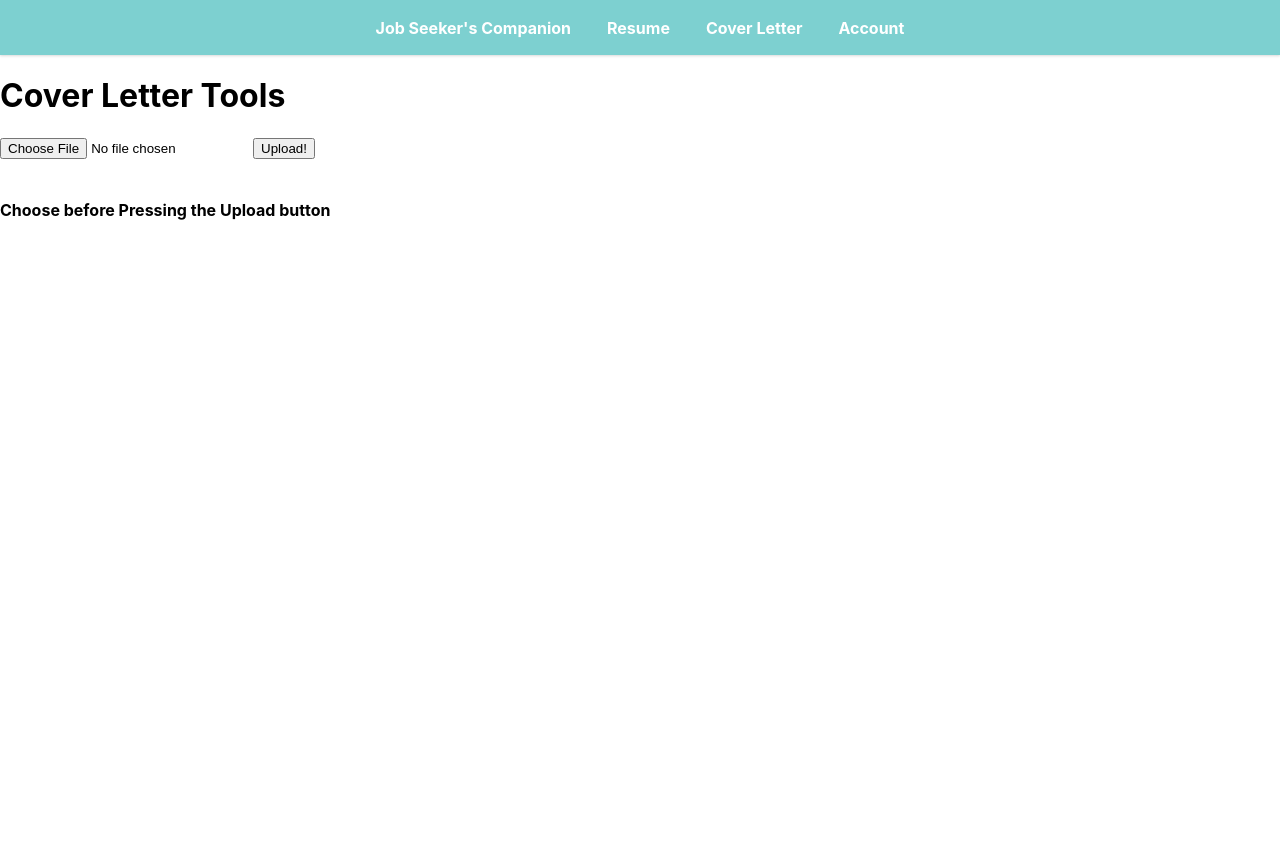
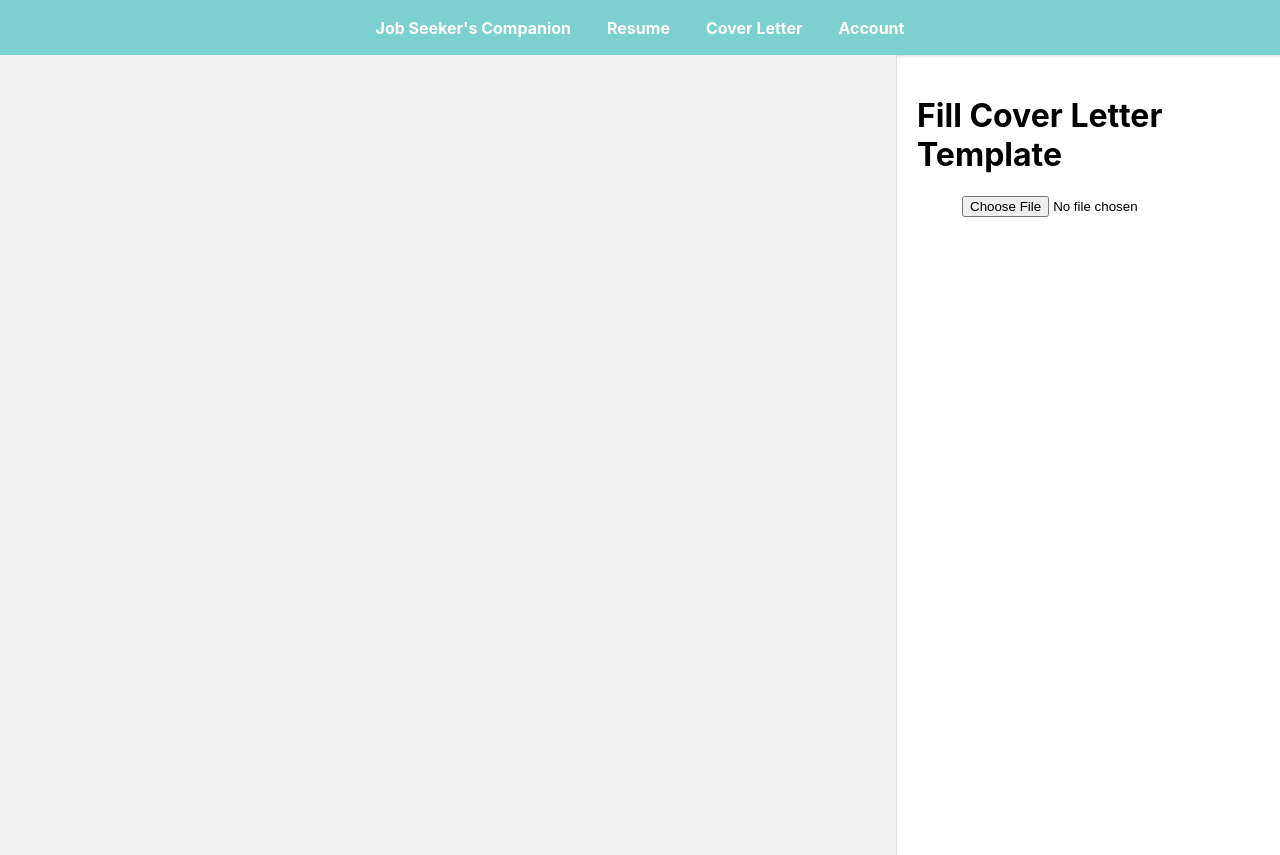
Before and after one commit to calvinbayaua/job-seeker-companion, a React (Vite) app in the folder client/: page /tools/coverletter in a window 1280 px wide. Before the commit the page ends 800 px from the top, so only its background shows below. Built offline with nearby package versions, Linux system fonts and the light colour scheme.

Commit message:
UI Design Changes (1/x)
Combined 'Choose File' and 'Upload' buttons

```diff
--- a/client/src/index.css
+++ b/client/src/index.css
@@ -44,3 +44,58 @@ header > nav > a {
   text-overflow: ellipsis;
   overflow: hidden;
 }
+
+.cl-container {
+  display: flex;
+  flex-direction: row;
+  height: 100vh;
+}
+
+.cl-input {
+  width: 30%;
+  padding: 20px;
+  box-sizing: border-box;
+  border-left: 1px solid #ddd; /* Optional: adds visual separation */
+  overflow-y: auto;
+
+  display: flex;
+  flex-direction: column;
+  align-items: center;
+}
+
+.cl-preview {
+  width: 70%;
+  padding: 20px;
+  box-sizing: border-box;
+  overflow-y: auto;
+  background-color: #f2f2f2;
+}
+
+.upload {
+  margin-bottom: 20px;
+}
+
+.cl-form {
+  display: grid;
+  gap: 17px;
+  margin-bottom: 17px;
+}
+
+.cl-form input {
+  width: 100%;
+  margin-top: 5px;
+  border-radius: 5px;
+  border: 1px solid #d5d4d8;
+  text-indent: 5px;
+}
+
+.cl-form input,
+.cl-form button {
+  min-height: 40px;
+  font-family: "Inter", sans-serif;
+}
+
+.cl-download {
+  width: 74%;
+  min-height: 40px;
+}
--- a/client/src/pages/CoverLetter.jsx
+++ b/client/src/pages/CoverLetter.jsx
@@ -8,17 +8,14 @@ export default function CoverLetter() {
   const [downloadUrl, setDownloadUrl] = useState(null);
 
   // Set selectedFile to new selected file
-  const onFileChange = (event) => {
-    setSelectedFile(event.target.files[0]);
-  };
+  const onFileChange = async (event) => {
+    const file = event.target.files[0];
+    setSelectedFile(file);
 
-  // Send POST request to backend when Upload button is pressed
-  // Initialize fields keys from backend response
-  const onUpload = async () => {
-    if (!selectedFile) return;
+    if (!file) return;
 
     const formData = new FormData();
-    formData.append("myFile", selectedFile, selectedFile.name);
+    formData.append("myFile", file, file.name);
 
     try {
       const response = await axios.post(
@@ -37,10 +34,41 @@ export default function CoverLetter() {
         initialFields[field] = "";
       });
       setFields(initialFields);
-    } catch (error) {
+
+    } catch (err) {
       console.error("Error uploading file:", error);
     }
   };
+
+  // Send POST request to backend when Upload button is pressed
+  // Initialize fields keys from backend response
+  // const onUpload = async () => {
+  //   if (!selectedFile) return;
+
+  //   const formData = new FormData();
+  //   formData.append("myFile", selectedFile, selectedFile.name);
+
+  //   try {
+  //     const response = await axios.post(
+  //       "http://localhost:8080/api/coverletter/upload",
+  //       formData,
+  //       {
+  //         headers: {
+  //           "Content-Type": "multipart/form-data",
+  //         },
+  //       }
+  //     );
+
+  //     // * Consider changing fields directly
+  //     const initialFields = {};
+  //     response.data.fields.forEach((field) => {
+  //       initialFields[field] = "";
+  //     });
+  //     setFields(initialFields);
+  //   } catch (error) {
+  //     console.error("Error uploading file:", error);
+  //   }
+  // };
 
   // Send POST request to backend when Submit button is pressed
   const handleSubmit = async (event) => {
@@ -73,7 +101,7 @@ export default function CoverLetter() {
 
   // Initialize form with the extracted fields from the backend response
   const fieldForms = (
-    <form onSubmit={handleSubmit}>
+    <form className="cl-form" onSubmit={handleSubmit}>
       {Object.keys(fields).map((field) => {
         return (
           <div key={field}>
@@ -94,13 +122,6 @@ export default function CoverLetter() {
     </form>
   );
 
-  const fileData = selectedFile ? null : (
-    <div>
-      <br />
-      <h4>Choose before Pressing the Upload button</h4>
-    </div>
-  );
-
   const downloadCoverLetter = () => {
     const a = document.createElement("a");
     a.href = downloadUrl;
@@ -111,16 +132,20 @@ export default function CoverLetter() {
   };
 
   return (
-    <div>
+    <>
       <Header />
-      <h1>Cover Letter Tools</h1>
-      <div>
-        <input type="file" onChange={onFileChange} />
-        <button onClick={onUpload}>Upload!</button>
+      <div className="cl-container">
+        <div className="cl-preview"></div>
+        <div className="cl-input">
+          <h1 className="cl-title">Fill Cover Letter Template</h1>
+          <input className="upload" type="file" onChange={onFileChange} />
+          {/* <button onClick={onUpload}>Upload!</button> */}
+          {Object.keys(fields).length > 0 && fieldForms}
+          {downloadUrl && (
+            <button className="cl-download" onClick={downloadCoverLetter}>Download</button>
+          )}
+        </div>
       </div>
-      {fileData}
-      {Object.keys(fields).length > 0 && fieldForms}
-      {downloadUrl && <button onClick={downloadCoverLetter}>Download</button>}
-    </div>
+    </>
   );
 }
```
